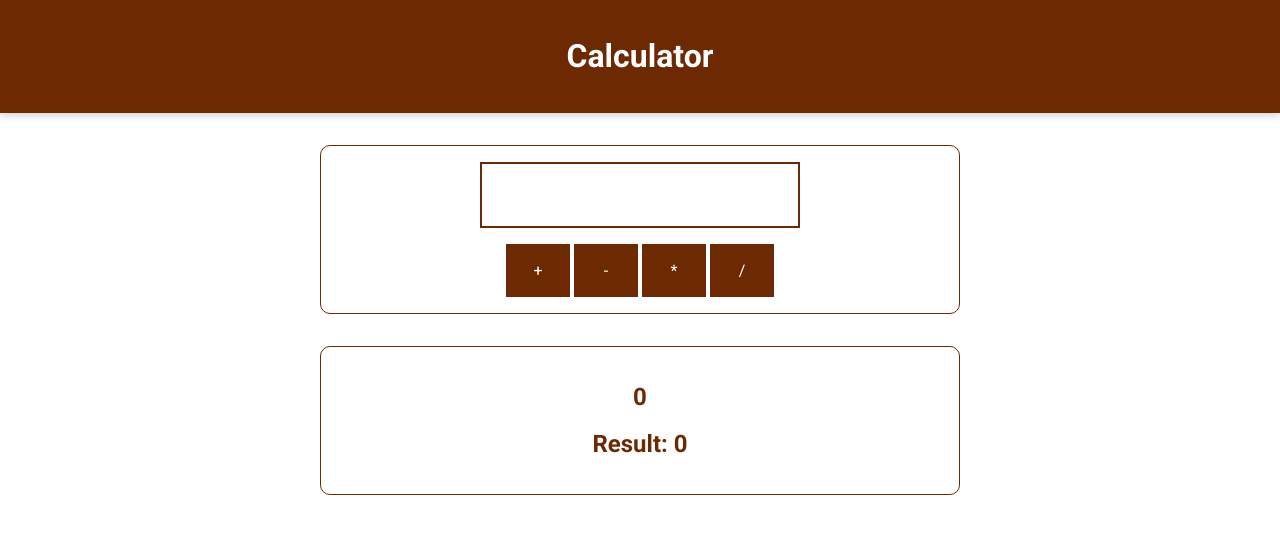
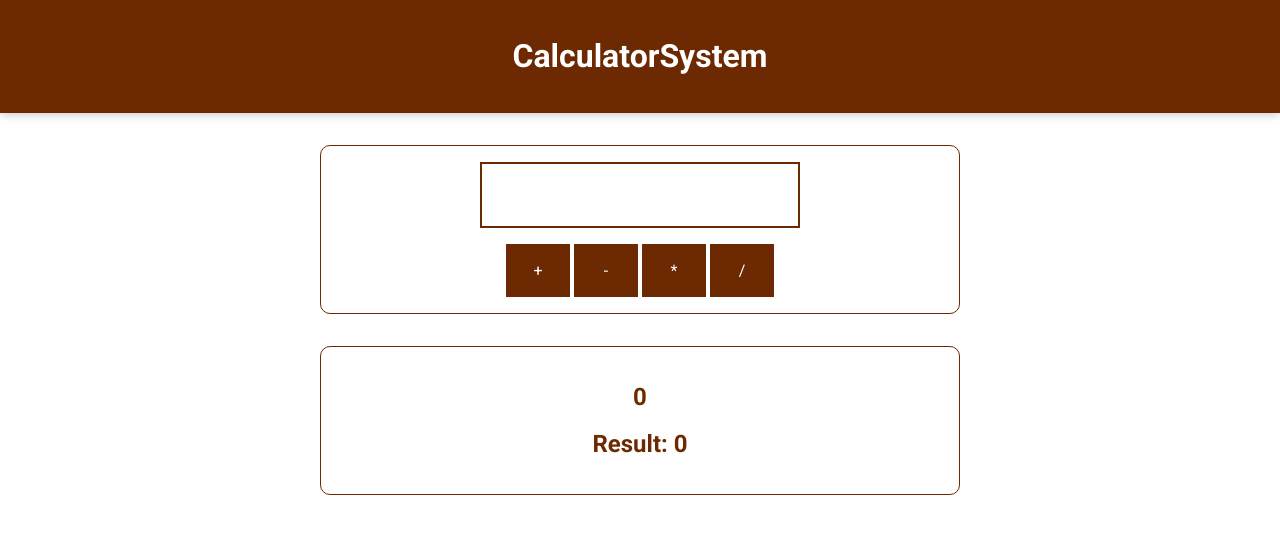
Before and after one commit to Jumpei-Arigaya/UdemyVue3-TS, a plain HTML site: page 3/index.html in a window 1280 px wide. Drawn offline with Linux system fonts and the light colour scheme.

Commit message:
html edit

```diff
--- a/3/index.html
+++ b/3/index.html
@@ -1,19 +1,18 @@
 <!DOCTYPE html>
 <html lang="en">
+
 <head>
   <meta charset="UTF-8" />
   <meta name="viewport" content="width=device-width, initial-scale=1.0" />
   <meta http-equiv="X-UA-Compatible" content="ie=edge" />
   <title>Basics</title>
-    <link
-      href="https://fonts.googleapis.com/css?family=Roboto:400,700&display=swap"
-      rel="stylesheet"
-    />
+  <link href="https://fonts.googleapis.com/css?family=Roboto:400,700&display=swap" rel="stylesheet" />
   <link rel="stylesheet" href="app.css" />
 </head>
+
 <body>
   <header>
-      <h1>Calculator</h1>
+    <h1>CalculatorSystem</h1>
   </header>
 
   <section id="calculator">
@@ -30,4 +29,5 @@
     <h2>Result: <span id="current-result">0</span></h2>
   </section>
 </body>
+
 </html>
```
Also changed, not shown: 1 other file. Lines whose indentation alone changed are shown as unchanged.
